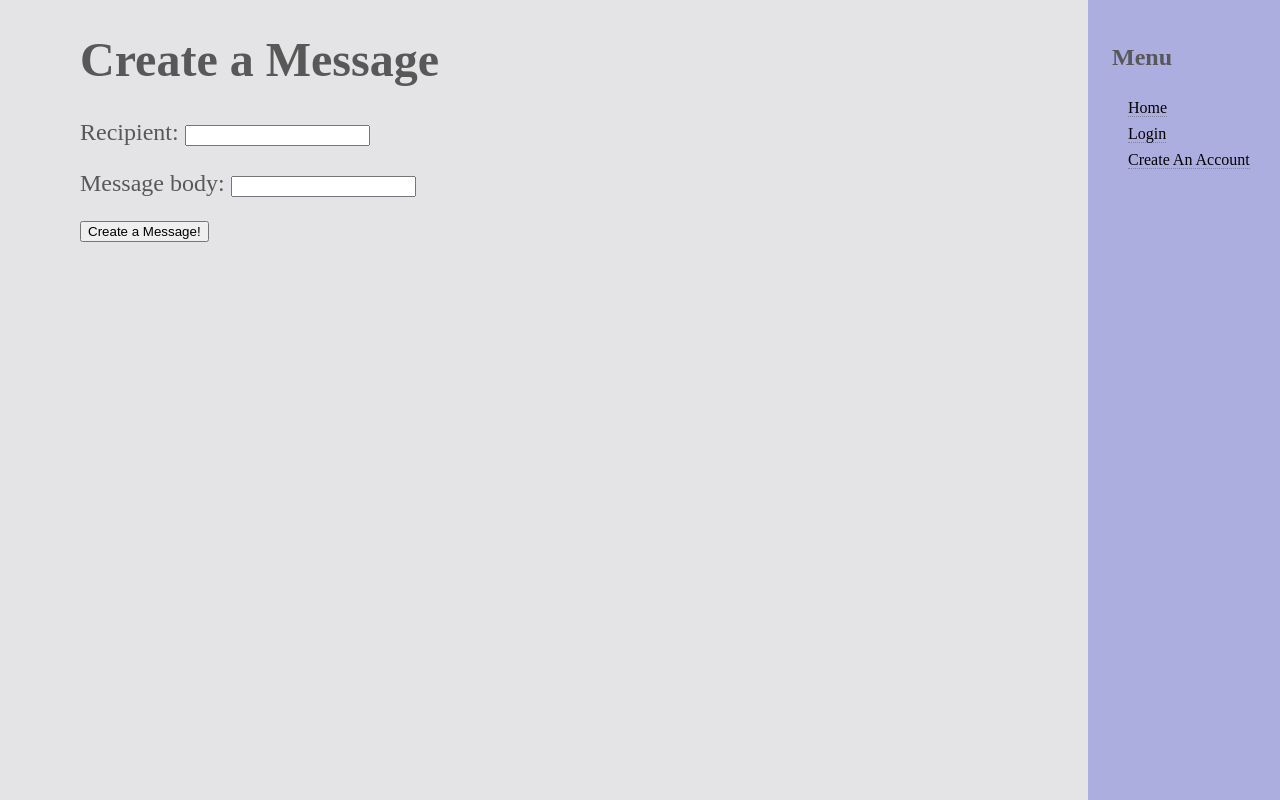
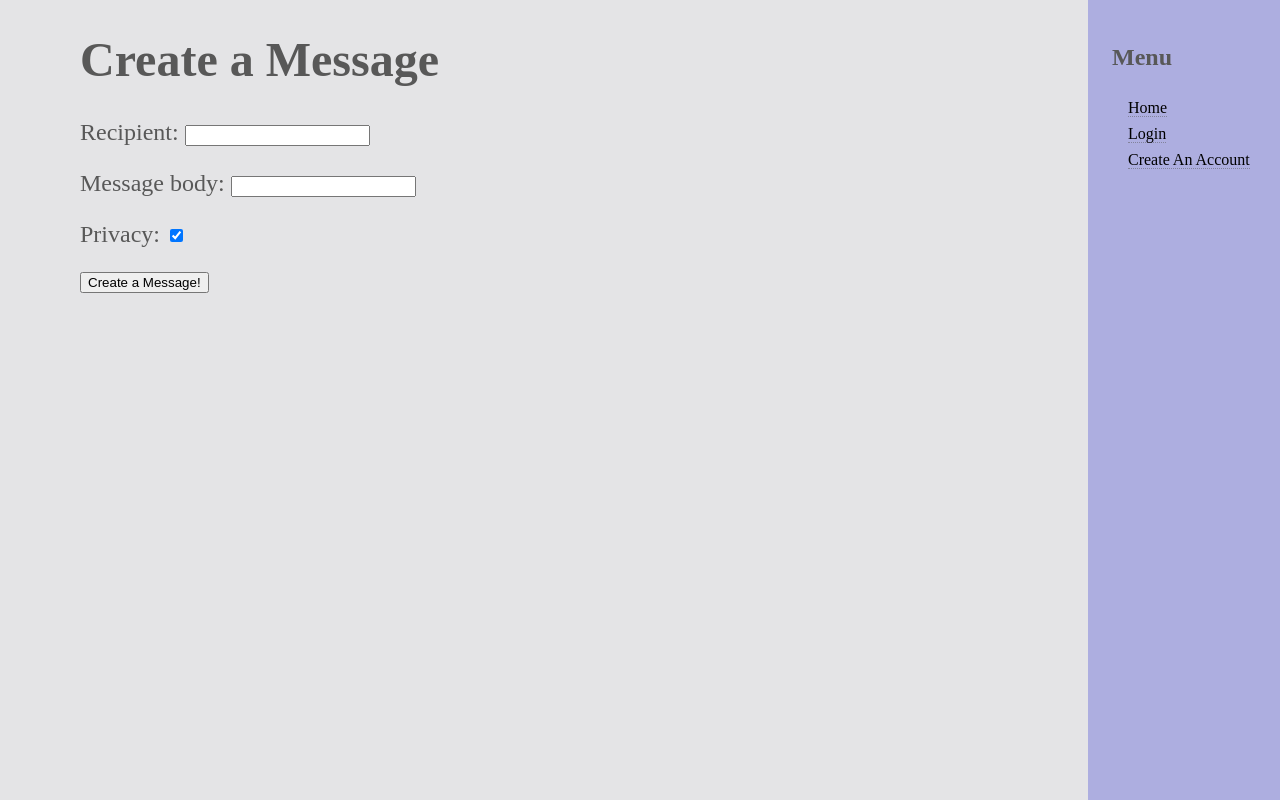
Before and after one commit to etkim97/cs3240-f17-team22, a Django app: page /catalog/message/create in a window 1280 px wide. Run offline with Django 3.2, Linux system fonts and the light colour scheme; some libraries are stand-ins or nearby versions.

Commit message:
Added privacy for messages

```diff
--- a/lokahi/catalog/forms.py
+++ b/lokahi/catalog/forms.py
@@ -26,7 +26,7 @@ class CreateReportForm(forms.Form):
     company_country = forms.CharField()
     company_sector = forms.CharField()
     company_industry = forms.CharField()
-    current_projects =  forms.CharField()
+    current_projects = forms.CharField()
     info = forms.CharField()
     filename = forms.CharField()
     OPTIONS = (
@@ -44,3 +44,4 @@ class CreateReportForm(forms.Form):
 class CreateMessageForm(forms.Form):
     recipient = forms.CharField()
     message_body = forms.CharField()
+    privacy = forms.BooleanField(initial=True)
--- a/lokahi/catalog/templates/catalog/detailedmessage.html
+++ b/lokahi/catalog/templates/catalog/detailedmessage.html
@@ -1,7 +1,7 @@
 {% extends "base_generic.html" %}
 
 {% block content %}
-    <h1>Your Message from {{ message.recipient.username }</h1>
+    <h1>Your Message from {{ message.recipient.username}}</h1>
 
 
     <ul>
--- a/lokahi/catalog/templates/catalog/list_messages.html
+++ b/lokahi/catalog/templates/catalog/list_messages.html
@@ -8,8 +8,9 @@
 
       {% for message in message_list %}
       <li>
-         Recipient: {{ message.recipient.username }},
-         Message: {{ message.message_body }}
+        <a href="{{ message.get_absolute_url }}">Recipient: {{ message.recipient.username }}</a>,
+         Message: {{ message.message_body }},
+         Privacy: {{ message.privacy }}
       </li>
       {% endfor %}
     </ul>
--- a/lokahi/catalog/views.py
+++ b/lokahi/catalog/views.py
@@ -204,6 +204,7 @@ def message_detail(request, message_id):
         context = {
             "recipient": message.recipient,
             "message_body": message.message_body,
+            "privacy:": message.isItPrivate
         }
         return render(request, 'catalog/detailedmessage.html', context=context)
     except Exception as e:
@@ -214,14 +215,17 @@ def create_message(request):
     if request.method == 'POST':
         form = CreateMessageForm(request.POST)
         if form.is_valid():
-            user = User.objects.create_user(form.cleaned_data['recipient'])
+            user = User.objects.get(username=form.cleaned_data['recipient'])
             #recipient = form.cleaned_data['recipient']
             message_body = form.cleaned_data['message_body']
+            privacy = form.cleaned_data['privacy']
             # try:
             #     message = Message(
             #         recipient=user,
             #         message_body=message_body,
+            #         privacy=privacy
             #     )
+            #     user.save()
             #     message.save()
             #     return HttpResponse("message saved", message)
             #
@@ -230,6 +234,7 @@ def create_message(request):
             message = Message(
                 recipient=user,
                 message_body=message_body,
+                isItPrivate = privacy,
             )
             message.save()
             return HttpResponse("message saved", message)
```
